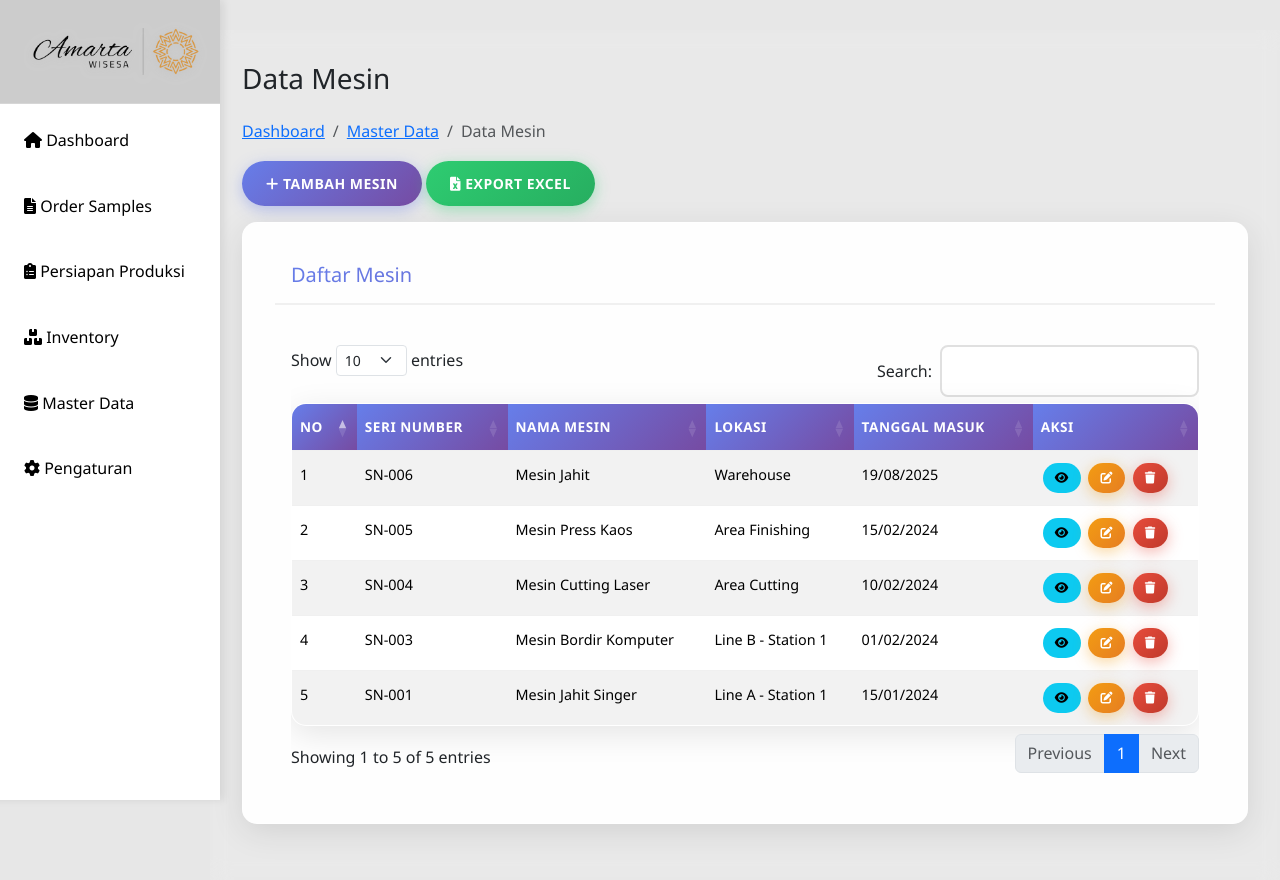
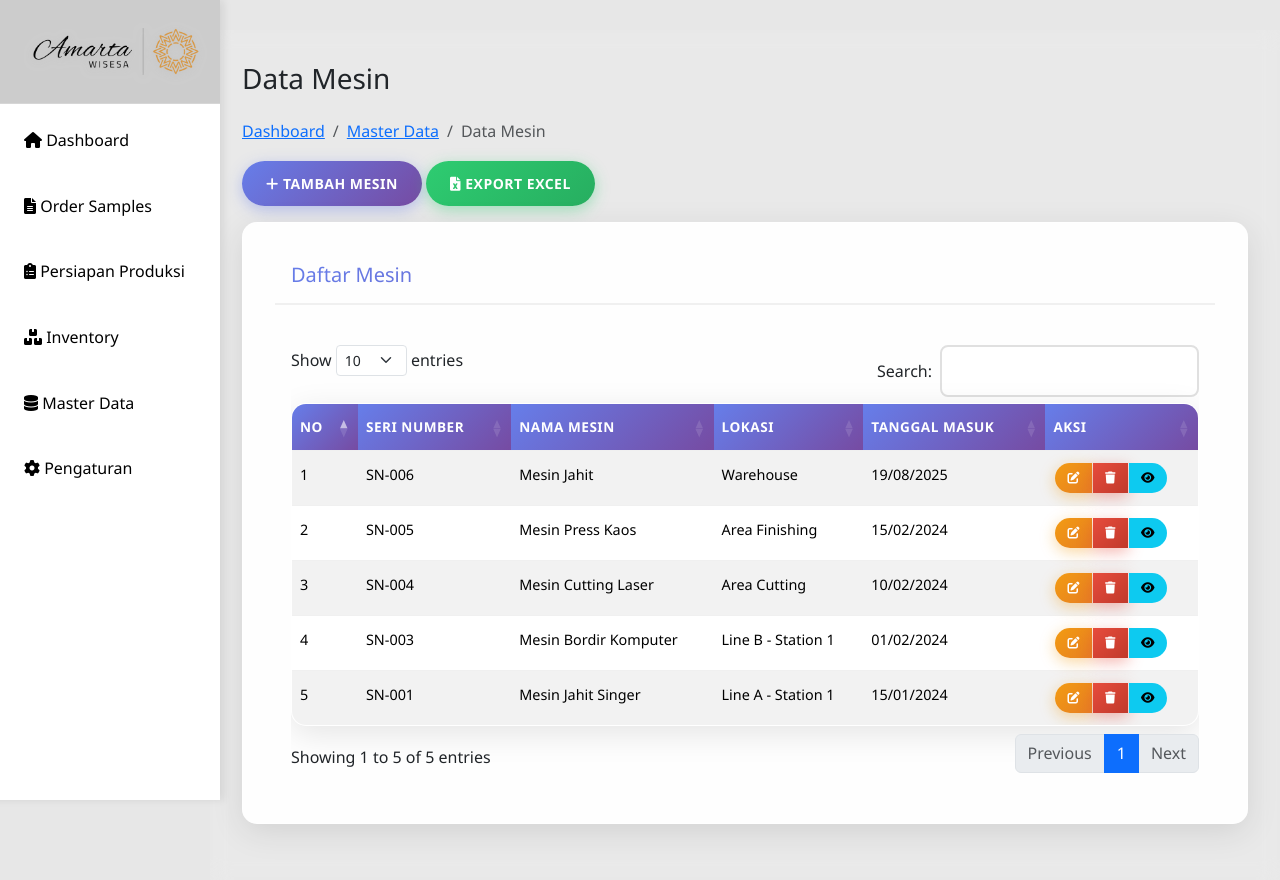
Before and after one commit to gearrobo/amarta-wisesa-garment, a PHP site: page /data-mesin.php in a window 1280 px wide. Run offline with PHP 8.4, Linux system fonts and the light colour scheme; data comes from the database, SQL or seed files in the repository; some libraries are stand-ins or nearby versions.

Commit message:
action button mesin

```diff
--- a/data-mesin.php
+++ b/data-mesin.php
@@ -126,15 +126,17 @@ $mesinList = mysqli_fetch_all($result, MYSQLI_ASSOC);
                                     <td><?= htmlspecialchars($mesin['lokasi']); ?></td>
                                     <td><?= date('d/m/Y', strtotime($mesin['tanggal_masuk'])); ?></td>
                                     <td>
-                                        <a href="detail-mesin.php?id=<?= $mesin['id_mesin']; ?>" class="btn btn-sm btn-info">
-                                            <i class="fas fa-eye"></i>
-                                        </a>
-                                        <a href="edit-mesin.php?id=<?= $mesin['id_mesin']; ?>" class="btn btn-sm btn-warning">
-                                            <i class="fas fa-edit"></i>
-                                        </a>
-                                        <button type="button" class="btn btn-sm btn-danger" onclick="hapusMesin(<?= $mesin['id_mesin']; ?>)">
-                                            <i class="fas fa-trash"></i>
-                                        </button>
+                                        <div class="btn-group btn-group-sm" role="group">
+                                            <button class="btn btn-warning" onclick="editMesin(<?= $mesin['id_mesin']; ?>)" title="Edit">
+                                                <i class="fas fa-edit"></i>
+                                            </button>
+                                            <button class="btn btn-danger" onclick="hapusMesin(<?= $mesin['id_mesin']; ?>)" title="Hapus">
+                                                <i class="fas fa-trash"></i>
+                                            </button>
+                                            <button class="btn btn-info" onclick="detailMesin(<?= $mesin['id_mesin']; ?>)" title="Detail">
+                                                <i class="fas fa-eye"></i>
+                                            </button>
+                                        </div>
                                     </td>
                                 </tr>
                                 <?php endforeach; ?>
@@ -208,9 +210,16 @@ $(document).ready(function() {
 
 function hapusMesin(id) {
     if (confirm('Apakah Anda yakin ingin menghapus data mesin ini?')) {
-        // Implement delete functionality
         window.location.href = 'delete-mesin.php?id=' + id;
     }
+}
+
+function editMesin(id) {
+    window.location.href = 'edit-mesin.php?id=' + id;
+}
+
+function detailMesin(id) {
+    window.location.href = 'detail-mesin.php?id=' + id;
 }
 </script>
 
```
